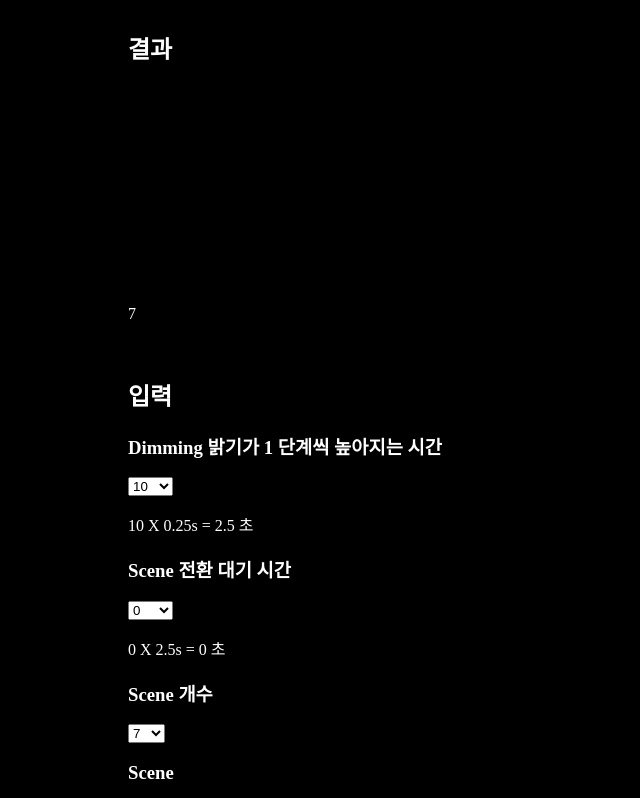
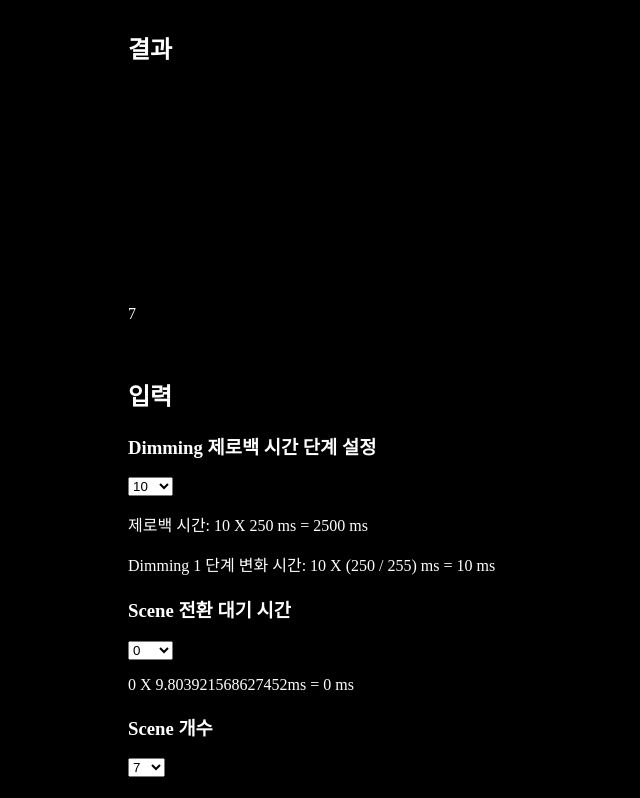
Before and after one commit to enthusapp/autoGen, a React (Create React App) app: page / in a window 1280 px wide. Shown: the top 798 px of the page, without its empty margins (0-640 px from the left). Built offline with nearby package versions, Linux system fonts and the light colour scheme.

Commit message:
add stagings

```diff
--- a/src/App.tsx
+++ b/src/App.tsx
@@ -11,7 +11,10 @@ function App() {
     sceneMax: '7',
     step: '10',
     wait: '0',
-    colors: [[255, 255, 255]],
+    colors: [
+      [255, 255, 255],
+      [0, 0, 0],
+    ],
   });
 
   return (
--- a/src/InputForm.tsx
+++ b/src/InputForm.tsx
@@ -1,5 +1,5 @@
 import React from 'react';
-import { getId, Inputs } from './Utils';
+import { getId, getTimes, Inputs } from './Utils';
 
 interface Props {
   inputs: Inputs;
@@ -7,13 +7,13 @@ interface Props {
 }
 
 function InputForm({ inputs, setInputs }: Props) {
-  const stepTime = Number(inputs.step) * 0.25;
+  const { zeroToMax, stepTime } = getTimes(inputs);
   const { step, sceneMax, wait } = inputs;
 
   return (
     <div>
       <h2>입력</h2>
-      <h3>Dimming 밝기가 1 단계씩 높아지는 시간</h3>
+      <h3>Dimming 제로백 시간 단계 설정</h3>
       <select
         name="step"
         value={step}
@@ -27,7 +27,10 @@ function InputForm({ inputs, setInputs }: Props) {
           <option key={getId()}>{i + 1}</option>
         ))}
       </select>
-      <p>{`${step} X 0.25s = ${stepTime} 초`}</p>
+      <p>{`제로백 시간: ${step} X 250 ms = ${zeroToMax} ms`}</p>
+      <p>{`Dimming 1 단계 변화 시간: ${step} X (250 / 255) ms = ${Math.round(
+        stepTime,
+      )} ms`}</p>
       <h3>Scene 전환 대기 시간</h3>
       <select
         name="wait"
@@ -42,7 +45,9 @@ function InputForm({ inputs, setInputs }: Props) {
           <option key={getId()}>{i}</option>
         ))}
       </select>
-      <p>{`${wait} X ${stepTime}s = ${Number(wait) * stepTime} 초`}</p>
+      <p>{`${wait} X ${stepTime}ms = ${Math.round(
+        Number(wait) * stepTime,
+      )} ms`}</p>
       <h3>Scene 개수</h3>
       <select
         value={sceneMax}
--- a/src/Result.tsx
+++ b/src/Result.tsx
@@ -1,5 +1,5 @@
 import React, { useEffect, useRef } from 'react';
-import { Inputs } from './Utils';
+import { getTimes, Inputs } from './Utils';
 
 interface Props {
   inputs: Inputs;
@@ -10,50 +10,75 @@ const height = 200;
 
 function Result({ inputs }: Props) {
   const canvasRef = useRef<HTMLCanvasElement>(null);
+  const { zeroToMax, stepTime } = getTimes(inputs);
 
   useEffect(() => {
-    let requestId: number;
+    let requestId: NodeJS.Timeout;
+    let colorStepChangedTime = performance.now();
     let colorChangedTime = performance.now();
-    const currentColor = [0, 0, 0];
+    const currentColor = [...inputs.colors[0]];
+    let previousColor = [...inputs.colors[0]];
+    let colorIndex = 0;
 
     const animator = () => {
       const canvas = canvasRef.current;
       if (!canvas) {
-        requestId = requestAnimationFrame(animator);
+        requestId = setTimeout(animator);
         return;
       }
 
       const context = canvas.getContext('2d');
       if (!context) {
-        requestId = requestAnimationFrame(animator);
+        requestId = setTimeout(animator);
         return;
       }
 
       const now = performance.now();
-      if (now - colorChangedTime < Number(inputs.step) * (250 / 255)) {
-        requestId = requestAnimationFrame(animator);
+      if (now - colorStepChangedTime < stepTime) {
+        requestId = setTimeout(animator);
         return;
       }
-      colorChangedTime = now;
+
+      const colors = inputs.colors[colorIndex] || [0, 0, 0];
 
       Array.from({ length: 3 }).forEach((_, i) => {
-        currentColor[i] += 1;
-        currentColor[i] %= 256;
+        currentColor[i] =
+          (colors[i] - previousColor[i]) *
+          stepTime *
+          (now - colorStepChangedTime);
+        if (previousColor[i] < colors[i]) currentColor[i] += 1;
+        else if (currentColor[i] > colors[i]) currentColor[i] -= 1;
       });
+
+      context.fillStyle = `RGB(${currentColor[0]}, ${currentColor[0]}, ${currentColor[0]})`;
+      context.fillRect(0, 0, width, height);
+
+      colorStepChangedTime = now;
+      if (now - colorChangedTime < zeroToMax + stepTime * Number(inputs.wait)) {
+        requestId = setTimeout(animator);
+        return;
+      }
       // eslint-disable-next-line no-console
-      console.log(currentColor);
+      console.log(
+        now - colorChangedTime,
+        colorIndex,
+        currentColor,
+        inputs.colors[colorIndex],
+      );
 
-      context.fillStyle = 'RGB(0, 0, 0)';
-      context.fillRect(0, 0, width, height);
-      requestId = requestAnimationFrame(animator);
+      previousColor = [...colors];
+      colorIndex += 1;
+      colorIndex %= Number(inputs.sceneMax);
+      colorChangedTime = now;
+      requestId = setTimeout(animator);
     };
 
-    requestId = requestAnimationFrame(animator);
+    requestId = setTimeout(animator);
 
     return () => {
-      if (requestId) cancelAnimationFrame(requestId);
+      if (requestId) clearTimeout(requestId);
     };
-  }, [inputs]);
+  }, [inputs, zeroToMax, stepTime]);
 
   return (
     <div>
--- a/src/Utils.ts
+++ b/src/Utils.ts
@@ -11,3 +11,11 @@ export interface Inputs {
   wait: string;
   colors: Array<Array<number>>;
 }
+
+export function getTimes(inputs: Inputs) {
+  const zeroToMax = Number(inputs.step) * 250;
+  return {
+    zeroToMax,
+    stepTime: zeroToMax / 255,
+  };
+}
```
